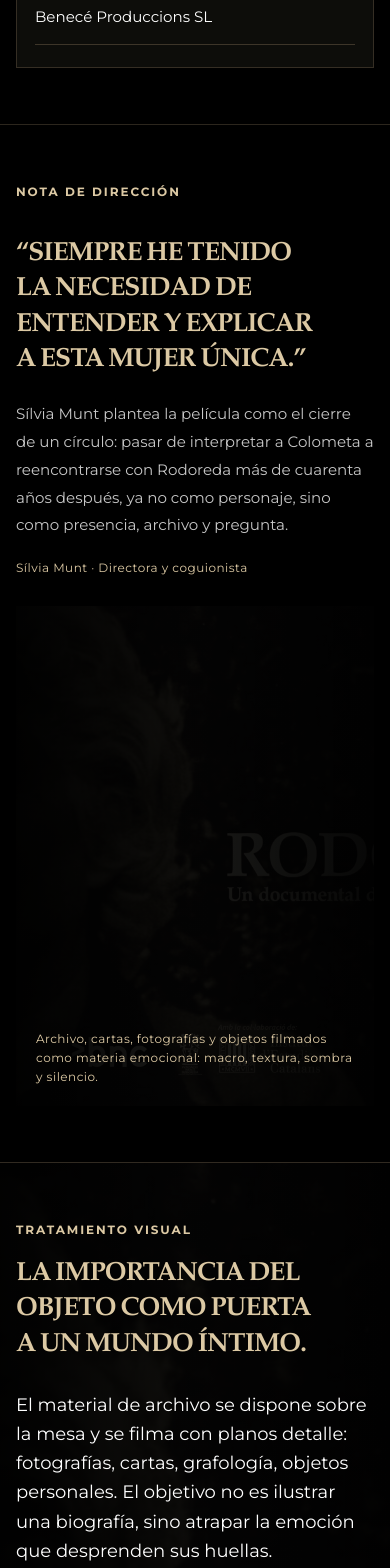
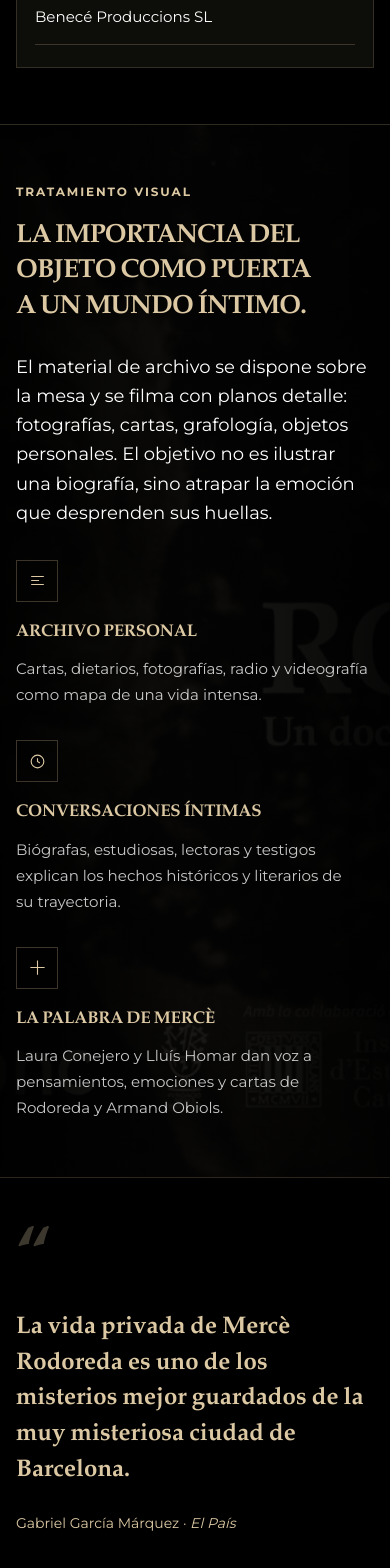
Before and after one commit to AlexCasanova2/rodoreda, a React (Vite) app: page / in a window 390 px wide. Shown: the part 1880-3448 px from the top of the page. Built offline with nearby package versions, Linux system fonts and the light colour scheme.

Commit message:
refactor: remove unused sections from the site flow

```diff
--- a/src/App.jsx
+++ b/src/App.jsx
@@ -6,9 +6,7 @@
 
 const navItems = [
   ["#sinopsis", "Sinopsis"],
-  ["#mirada", "Mirada"],
   ["#personajes", "Personajes"],
-  ["#produccion", "Producción"],
   ["#contacto", "Contacto"],
 ];
 
@@ -64,35 +62,6 @@
   ["Anna Mª Saludes", "Traductora y docente, especialista en Rodoreda en Florencia y Pisa.", "Exilio y traducción"],
   ["Marta Nadal", "Filóloga, crítica literaria y autora de trabajos sobre memoria, archivo y obra rodorediana.", "Archivo"],
   ["Quim Torra", "Autor de una biografía documentada de Armand Obiols, figura clave en la vida de Rodoreda.", "Obiols"],
-];
-
-const phases = [
-  {
-    title: "Preproducción",
-    items: [
-      ["Sep-Dic 2024", "Documentación y elaboración de guion."],
-      ["Ene-Mar 2025", "Reuniones de producción, dirección, arte y DOP."],
-      ["Abril 2025", "Localizaciones, lecturas y ensayos."],
-    ],
-  },
-  {
-    title: "Producción",
-    items: [
-      ["Mayo-Junio 2025", "Rodaje de cinco semanas."],
-      ["Septiembre-Octubre 2025", "Rodaje en Viena e IEC."],
-    ],
-  },
-  {
-    title: "Postproducción",
-    items: [
-      ["Finales de junio a octubre 2025", "Montaje y banda sonora original."],
-      ["Noviembre 2025", "Postproducción de imagen y sonido."],
-    ],
-  },
-  {
-    title: "Entrega",
-    items: [["Diciembre 2025", "Entrega del largometraje documental."]],
-  },
 ];
 
 const pressItems = [
@@ -353,21 +322,6 @@
           </div>
         </section>
 
-        <section className="section" id="mirada" data-od-id="mirada">
-          <div className="container grid-1-2">
-            <motion.div className="stack direction-copy" {...sectionReveal}>
-              <p className="eyebrow">Nota de dirección</p>
-              <h2 className="direction-title">“Siempre he tenido la necesidad de entender y explicar a esta mujer única.”</h2>
-              <p className="copy-muted">Sílvia Munt plantea la película como el cierre de un círculo: pasar de interpretar a Colometa a reencontrarse con Rodoreda más de cuarenta años después, ya no como personaje, sino como presencia, archivo y pregunta.</p>
-              <p className="meta">Sílvia Munt · Directora y coguionista</p>
-            </motion.div>
-            <motion.div className="image-panel" aria-label="Tratamiento visual de archivo" {...delayedSectionReveal}>
-              <img src={heroImage} alt="Composición visual del dossier RODOREDA" />
-              <p className="caption meta">Archivo, cartas, fotografías y objetos filmados como materia emocional: macro, textura, sombra y silencio.</p>
-            </motion.div>
-          </div>
-        </section>
-
         <section className="section visual-bg" data-od-id="tratamiento-visual">
           <img src={heroImage} alt="Fondo oscurecido del dossier visual de RODOREDA" />
           <div className="container visual-content">
@@ -420,29 +374,6 @@
                     <p>{description}</p>
                   </div>
                   <span className="meta">{role}</span>
-                </motion.article>
-              ))}
-            </div>
-          </div>
-        </section>
-
-        <section className="section" id="produccion" data-od-id="produccion">
-          <div className="container stack section-gap-lg">
-            <motion.div className="max-copy-wide" {...sectionReveal}>
-              <p className="eyebrow">Plan de producción</p>
-              <h2>Un calendario de archivo, rodaje y montaje.</h2>
-            </motion.div>
-            <div className="timeline">
-              {phases.map((phase, index) => (
-                <motion.article key={phase.title} className="phase" {...getRevealProps(reduceMotion, index * 0.08, 22)}>
-                  <h3>{phase.title}</h3>
-                  {phase.items.map(([date, text]) => (
-                    <p key={`${phase.title}-${date}`}>
-                      <strong>{date}</strong>
-                      <br />
-                      {text}
-                    </p>
-                  ))}
                 </motion.article>
               ))}
             </div>
--- a/src/styles.css
+++ b/src/styles.css
@@ -170,8 +170,6 @@
 .modal-eyebrow { margin: 0; }
 .modal-meta { margin: 4px 0 0; }
 .hero-copy { max-width: 760px; }
-.direction-copy { max-width: 640px; }
-.direction-title { max-width: 12ch; }
 .stack > p,
 .stack > div > p,
 .quote-copy > p,
@@ -288,7 +286,7 @@
   isolation: isolate;
 }
 
-.hero::before, .image-panel::before, .visual-bg::before {
+.hero::before, .visual-bg::before {
   content: "";
   position: absolute;
   inset: 0;
@@ -305,7 +303,7 @@
   z-index: 2;
 }
 
-.hero img, .image-panel img, .visual-bg img {
+.hero img, .visual-bg img {
   position: absolute;
   inset: 0;
   width: 100%;
@@ -411,9 +409,7 @@
 .fact strong { color: var(--accent); text-transform: uppercase; font-size: 11px; letter-spacing: 0.11em; }
 .fact span { color: var(--fg); line-height: 1.6; }
 
-.image-panel, .visual-bg { position: relative; min-height: 520px; overflow: hidden; background: var(--surface); }
-.image-panel { min-height: 580px; }
-.image-panel .caption { position: absolute; inset: auto var(--gap-md) var(--gap-md); z-index: 2; color: var(--muted); max-width: 42ch; line-height: 1.6; }
+.visual-bg { position: relative; min-height: 520px; overflow: hidden; background: var(--surface); }
 .quote {
   font-family: var(--font-display);
   color: var(--accent);
@@ -445,13 +441,6 @@
 .person p { color: color-mix(in oklch, var(--fg) 72%, transparent); font-size: 14px; line-height: 1.68; margin: 14px 0 0; }
 .person:nth-child(1), .person:nth-child(2) { grid-column: span 3; }
 .person:nth-child(n + 3) { grid-column: span 2; }
-
-.timeline { display: grid; grid-template-columns: repeat(4, 1fr); border-top: 1px solid var(--accent); }
-.phase { padding: 28px 18px 0 0; border-right: 1px solid var(--border); min-height: 260px; }
-.phase:last-child { border-right: 0; }
-.phase h3 { font-size: clamp(26px, 2.3vw, 30px); margin-bottom: 18px; }
-.phase p { color: color-mix(in oklch, var(--fg) 78%, transparent); margin: 0 0 14px; font-size: 14px; line-height: 1.68; }
-.phase strong { color: var(--accent); }
 
 .press-list { display: grid; gap: 0; }
 .log-row { display: grid; grid-template-columns: 140px minmax(0, 1fr) 100px; gap: 24px; padding: 28px 0; border-top: 1px solid var(--border); align-items: start; }
@@ -498,16 +487,12 @@
   .topnav nav,
   .topnav > .container > .btn { display: none; }
   .mobile-menu-toggle { display: inline-flex; }
-  .hero-copy,
-  .direction-copy { max-width: 100%; }
+  .hero-copy { max-width: 100%; }
   .hero { min-height: auto; padding-block: 108px 64px; }
   .hero-title { font-size: clamp(62px, 11vw, 124px); }
   .hero-note { max-width: min(40rem, 100%); }
-  .image-panel,
   .visual-bg { min-height: 460px; }
-  .image-panel { min-height: 500px; }
   .section-gap-lg { gap: 34px; }
-  .direction-title { max-width: 14ch; }
   .visual-features { margin-top: 32px; }
 }
 
@@ -523,9 +508,8 @@
     box-shadow: none;
   }
   .hero-lead { max-width: 100%; font-size: clamp(17px, 4.4vw, 20px); line-height: 1.52; text-wrap: pretty; }
-  .people-grid, .timeline { grid-template-columns: 1fr; }
+  .people-grid { grid-template-columns: 1fr; }
   .person { min-height: auto; padding: 20px 18px; }
-  .phase { border-right: 0; border-bottom: 1px solid var(--border); min-height: auto; padding: 22px 0 22px; }
   .fact { grid-template-columns: 1fr; gap: 2px; }
   .log-row { padding: 22px 0; }
   .card { padding: 22px 18px; }
@@ -534,7 +518,6 @@
   .mobile-menu { inset: 64px 0 auto; padding-inline: 14px; }
   .mobile-menu-panel { width: 100%; }
   .mobile-menu-nav { padding: 12px; }
-  .direction-title { max-width: none; }
   .quote { max-width: 100%; }
 }
 
```
